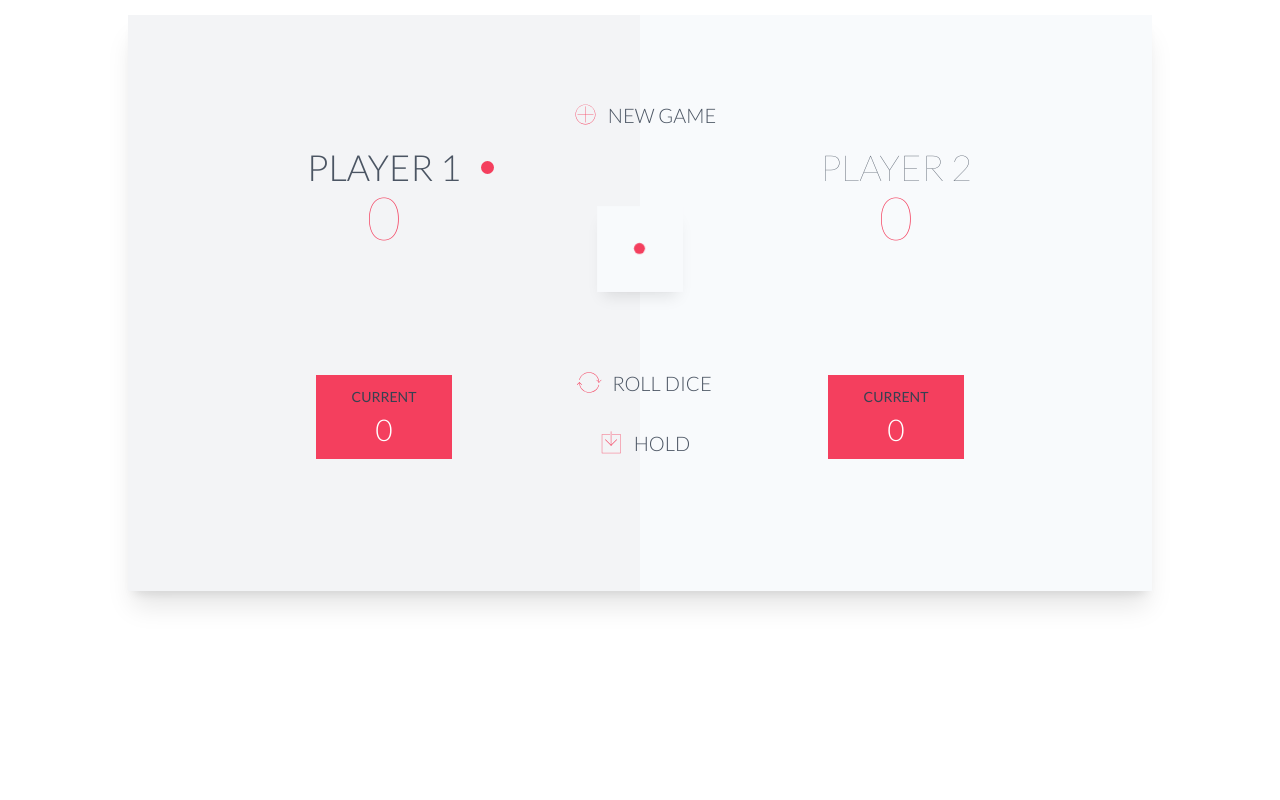
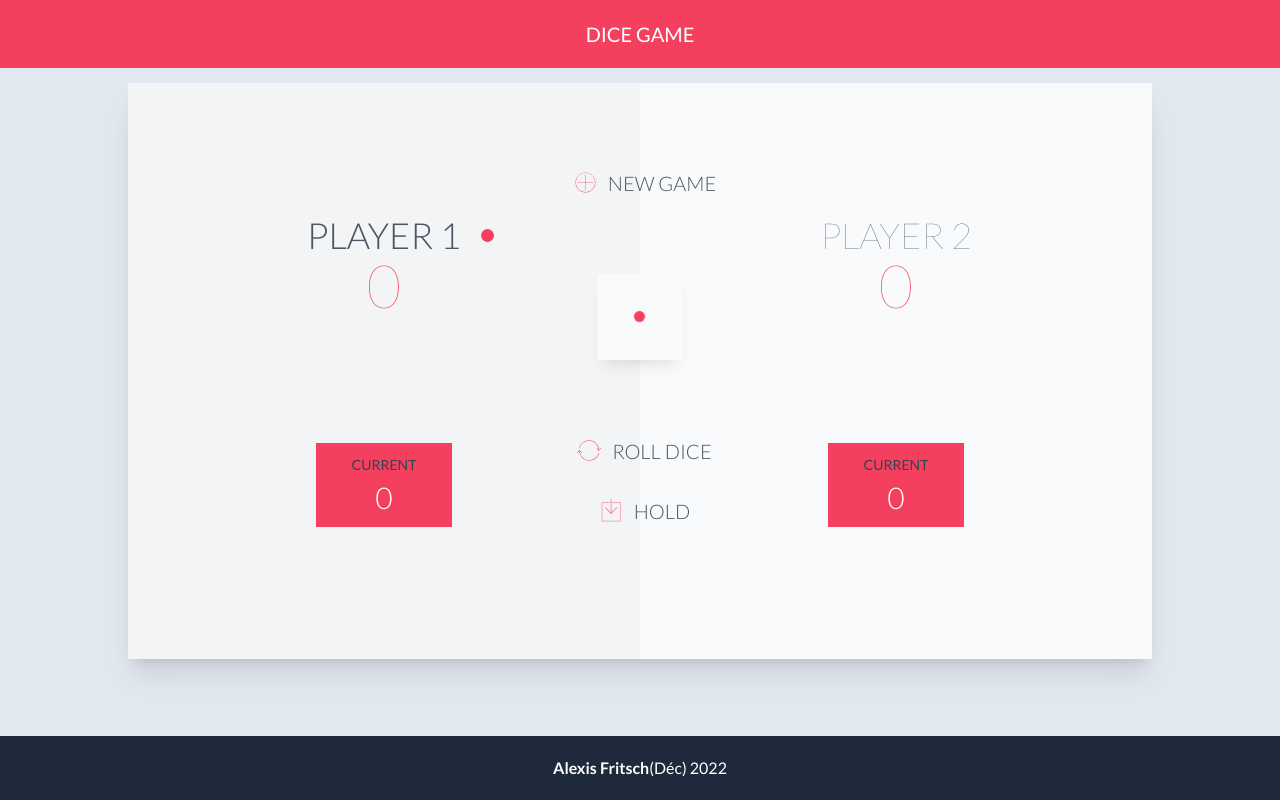
Before and after one commit to Arckanics/dice-play, a plain HTML site: page index.html in a window 1280 px wide. Drawn offline with Linux system fonts and the light colour scheme.

Commit message:
update html

```diff
--- a/index.html
+++ b/index.html
@@ -11,9 +11,19 @@
   <style> @import url('https://fonts.googleapis.com/css2?family=Lato:wght@100;300;400;700&display=swap'); </style>
 </head>
 <body>
+  <header class="bg-rose-500">
+    <div>
+      <h1 class="text-center p-5 text-xl text-white">DICE GAME</h1>
+    </div>
+  </header>
   <section id="root-dice-game">
 
   </section>
+  <footer class="bg-slate-800 fixed bottom-0 left-0 w-full">
+    <div>
+      <div class="text-white text-center p-5"><strong>Alexis Fritsch</strong>(Déc) 2022</div>
+    </div>
+  </footer>
   <script src="app.js"></script>
 </body>
 </html>
```
Also changed, not shown: styles.css.
